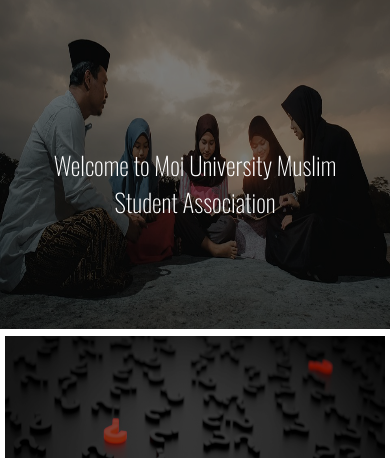
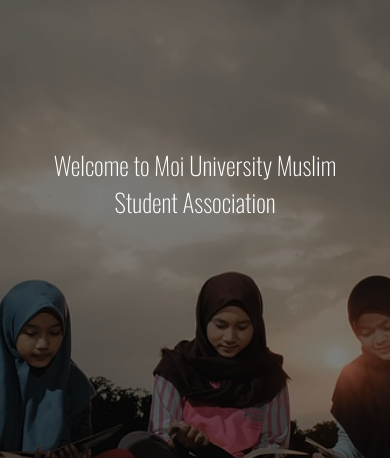
Before and after one commit to paulndalila/MUMSA, a plain HTML site: page index.html in a window 390 px wide. Shown: the part 71-529 px from the top of the page. Drawn offline with nearby package versions, Linux system fonts and the light colour scheme.

Commit message:
style.css update

```diff
--- a/css/style.css
+++ b/css/style.css
@@ -94,12 +94,12 @@ section{
     }
 
     section{
-        height: fit-content;
+        height: 88vh;
     }
     #BACKGROUND{
-        height: 400px;
+        height: 88vh;
         background-position: center;
-        background-size: cover;
+        object-fit: cover;
     }
 
     .mid{
```
